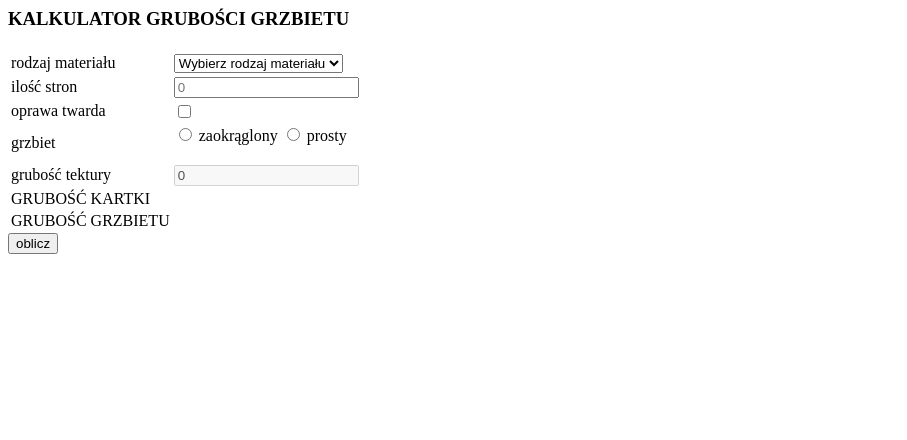
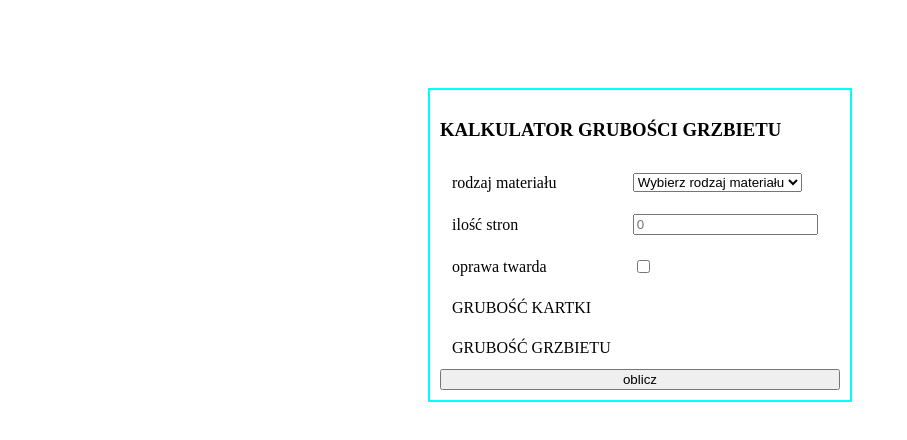
Before and after one commit to piczyzek/spine-calculator, a plain HTML site: page index.html in a window 1280 px wide. Shown: the whole page, without its empty margins (0-907 px from the left). Drawn offline with nearby package versions, Linux system fonts and the light colour scheme.

Commit message:
Update index.html

```diff
--- a/index.html
+++ b/index.html
@@ -1,3 +1,13 @@
+<!DOCTYPE html>
+<html lang="pl">
+<head>
+    <meta charset="UTF-8">
+    <script src="https://ajax.googleapis.com/ajax/libs/jquery/3.2.0/jquery.min.js"></script>
+    <script src="script.js"></script>
+    <link rel="stylesheet" type="text/css" href="style.css">
+    <title>Kalkulator grubości grzbietu</title>
+</head>
+
 <body>
   <div id="calculator">
     <table>
@@ -44,10 +54,10 @@
             oprawa twarda
           </td>
           <td>
-            <input type="checkbox" id="hardcover">
+            <input type="checkbox" id="check">
           </td>
          </tr>
-          <tr class="twarda" id="hrdcvr">
+          <tr class="twarda">
           <td>
             grzbiet
           </td>
@@ -79,11 +89,13 @@
             GRUBOŚĆ GRZBIETU
           </td>
           <td>
-            <div><span></span></div>
+
           </td>
         </tr>
       </tbody>
     </table>
-       <button>oblicz</button>
+             <button>oblicz</button>
+
   </div>
 </body>
+</html>
```
